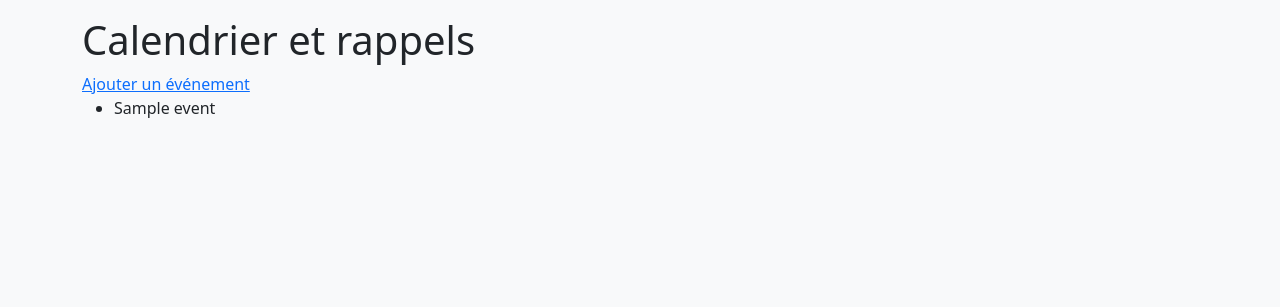
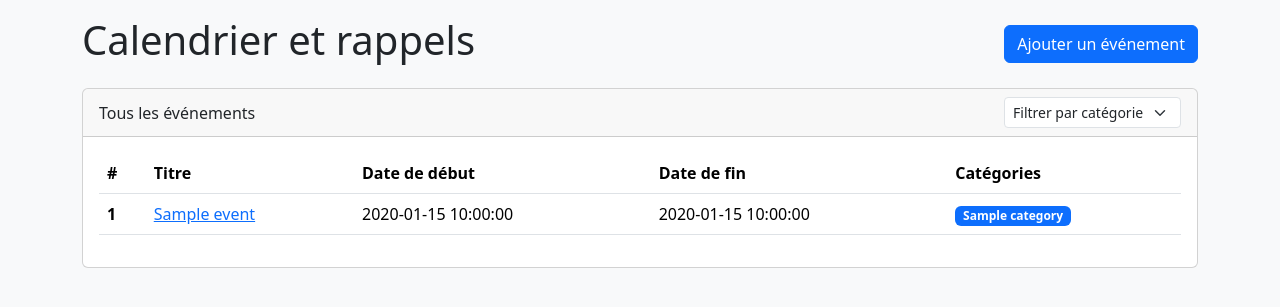
Before and after one commit to Dom-IoT/ha_eagenda, a Flask app: template domiot_eagenda/app/templates/events/list.html in a window 1280 px wide. Shown: the top 307 px of the page. Run offline with Flask 3, Linux system fonts and the light colour scheme; the template is opened without the code that fills it: values that come from a table or form of the project are taken from there, others are empty; tables that the repository leaves empty hold one stand-in row (values such as "Sample post").

Commit message:
feat(ui) enhance event list view for healthcare_staff
for #20

```diff
--- a/domiot_eagenda/app/templates/events/kiosk.html
+++ b/domiot_eagenda/app/templates/events/kiosk.html
@@ -39,8 +39,6 @@
 				<div class="card-header d-flex justify-content-between align-items-center">
 					<a class="btn btn btn-primary disabled" href="#">24 avril</a>
 					<h5 class="mb-0 text-center">Aujourd'hui</h5>
-					<button type="button" class="btn btn-danger" data-bs-toggle="modal"
-						data-bs-target="#reminderModal">test</button>
 					<a class="btn btn btn-primary" href="#">26 avril</a>
 				</div>
 				<div class="card-body">
--- a/domiot_eagenda/app/templates/events/list.html
+++ b/domiot_eagenda/app/templates/events/list.html
@@ -2,16 +2,55 @@
 
 {% block content %}
 <div class="container mt-3">
-    <h1>Calendrier et rappels</h1>
+    <div class="d-flex mb-3">
+        <h1>Calendrier et rappels</h1>
+        <a href="{{ url_for('add_event') }}" class="btn btn-primary ms-auto my-auto">Ajouter un événement</a>
+    </div>
 
-    <a href="{{ url_for('add_event') }}">Ajouter un événement</a>
+    <div class="card">
+        <div class="card-header">
+            <div class="d-flex justify-content-between">
+                <span class="my-auto">
+                    Tous les événements
+                </span>
+                <div class="my-0">
+                    <select name="" id="" class="form-select form-select-sm">
+                        <option value="" selected>Filtrer par catégorie</option>
+                    </select>
+                </div>
+            </div>
 
-    <ul>
-        {% for event in events %}
-            <li>{{event.title}}</li>
-        {% endfor %}
-    </ul>
 
+        </div>
+        <div class="card-body">
+            <table class="table">
+                <thead>
+                    <tr>
+                        <th scope="col">#</th>
+                        <th scope="col">Titre</th>
+                        <th scope="col">Date de début</th>
+                        <th scope="col">Date de fin</th>
+                        <th scope="col">Catégories</th>
+                    </tr>
+                </thead>
+                <tbody>
+                    {% for event in events %}
+                    <tr>
+                        <th scope="row">{{ event.id }}</th>
+                        <td><a href="">{{ event.title }}</a></td>
+                        <td>{{ event.start_dt }}</td>
+                        <td>{{ event.end_dt }}</td>
+                        <td>
+                            {% for category in event.categories %}
+                            <span class="badge bg-primary">{{ category.name }}</span>
+                            {% endfor %}
+                        </td>
+                    </tr>
+                    {% endfor %}
+                </tbody>
+            </table>
+        </div>
+    </div>
 </div>
 
 {% endblock %}
```
